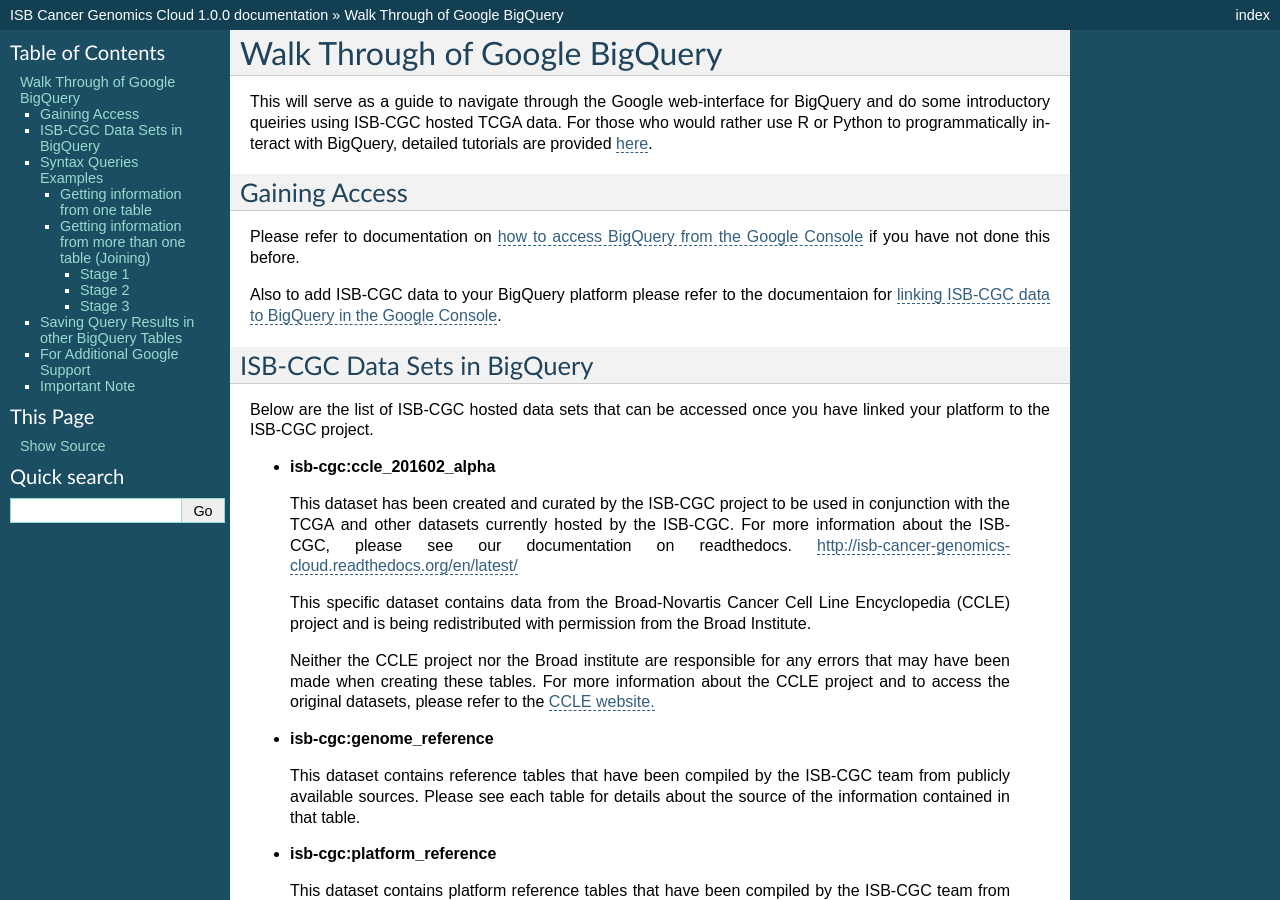
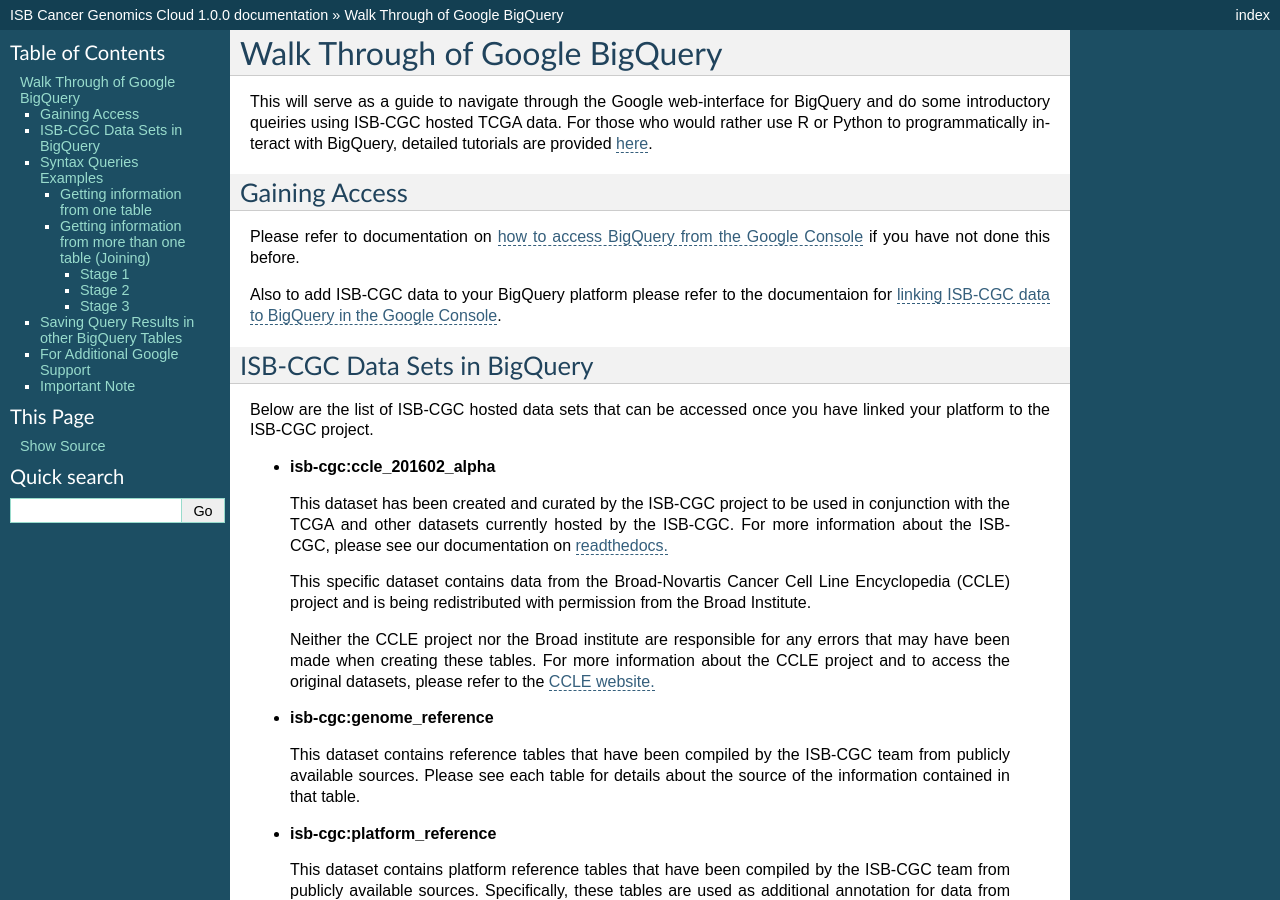
Before and after one commit to isb-cgc/readthedocs, a Sphinx documentation site: the page built from docs/source/sections/progapi/bigqueryGUI/WalkthroughOfGoogleBigQuery.rst, in a window 1280 px wide and 900 px high. Built offline with Sphinx 7.4.7, drawn with Linux system fonts in a browser that asks for light colours.

Commit message:
Update WalkthroughOfGoogleBigQuery.rst

```diff
--- a/docs/source/sections/progapi/bigqueryGUI/WalkthroughOfGoogleBigQuery.rst
+++ b/docs/source/sections/progapi/bigqueryGUI/WalkthroughOfGoogleBigQuery.rst
@@ -17,7 +17,7 @@
 
 * **isb-cgc:ccle_201602_alpha**
 
- This dataset has been created and curated by the ISB-CGC project to be used in conjunction with the TCGA and other datasets currently hosted by the ISB-CGC.  For more information about the ISB-CGC, please see our documentation on readthedocs.   http://isb-cancer-genomics-cloud.readthedocs.org/en/latest/
+ This dataset has been created and curated by the ISB-CGC project to be used in conjunction with the TCGA and other datasets currently hosted by the ISB-CGC.  For more information about the ISB-CGC, please see our documentation on `readthedocs.   <http://isb-cancer-genomics-cloud.readthedocs.org/en/latest/>`_
 
  This specific dataset contains data from the Broad-Novartis Cancer Cell Line Encyclopedia (CCLE) project and is being redistributed with permission from the Broad Institute.
 
```
